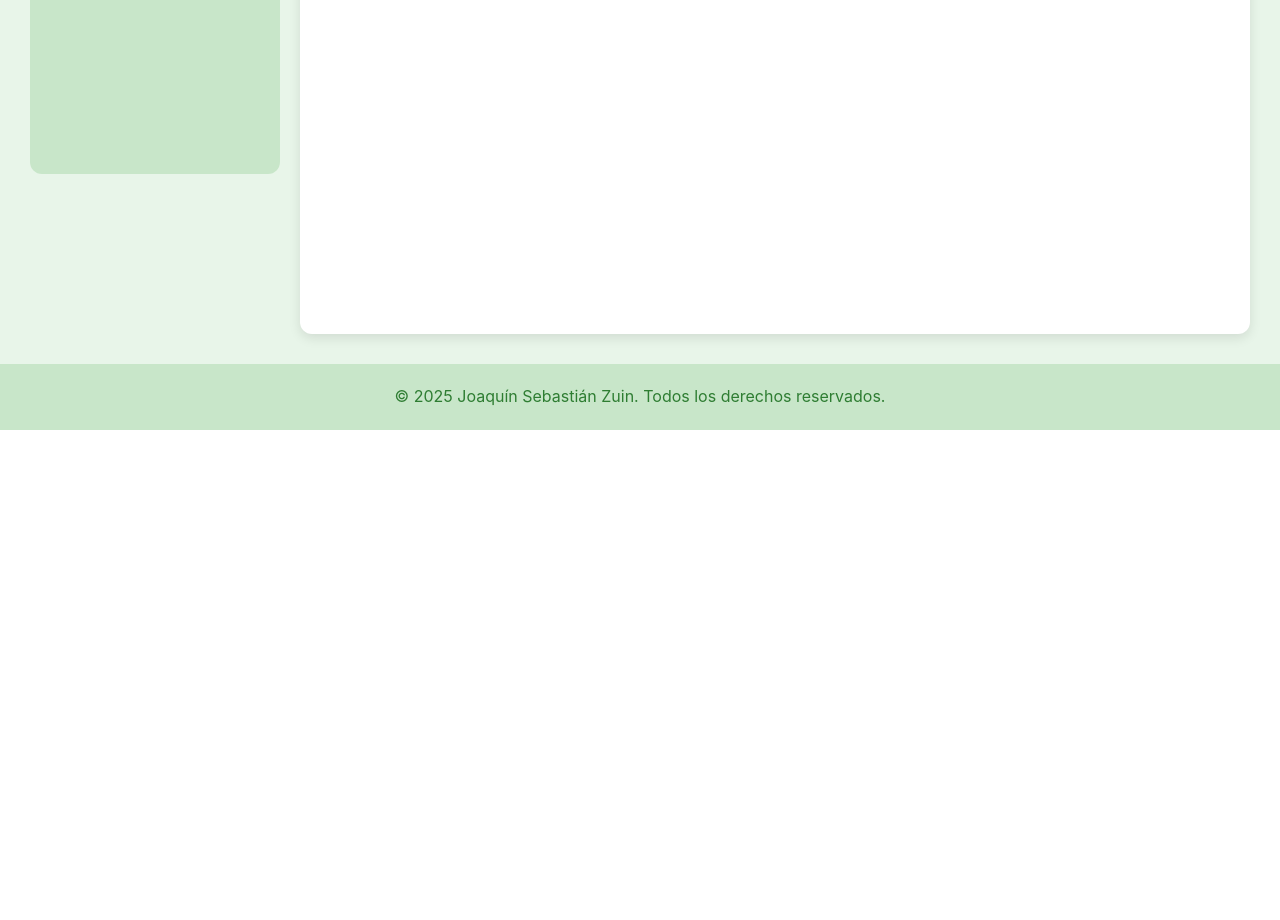
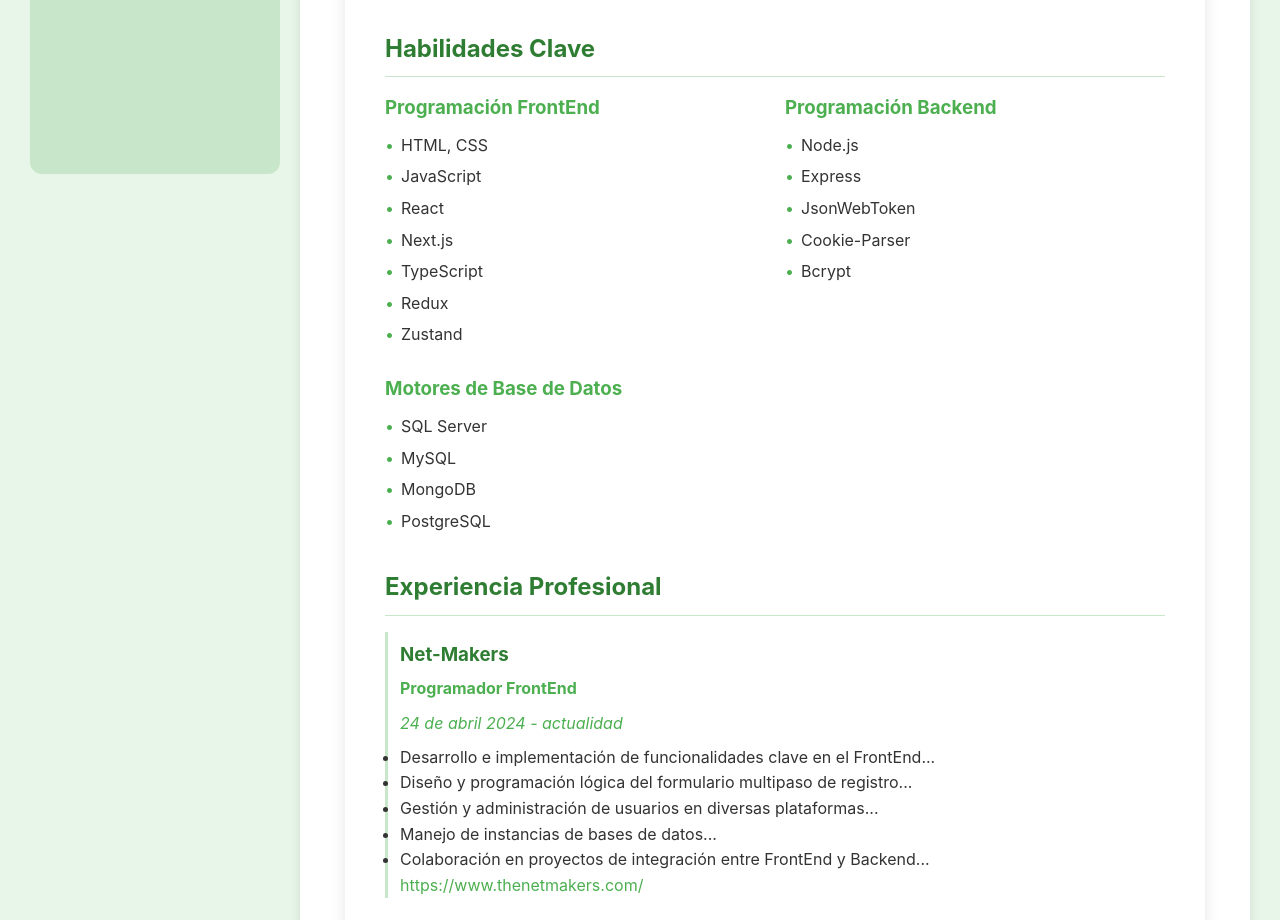
Before and after one commit to joakozuin/portfoliojoaquinzuin, a Next.js app: page /cv in a window 1280 px wide. Before the commit this address had no page. Shown: the part 606-1526 px from the top of the page. Before the commit the page ends 1036 px from the top, so only its background shows below. Built offline with nearby package versions, Linux system fonts and the light colour scheme.

Commit message:
[create]se creo el archivo CV.tsx con la funcion de decargar PDF

```diff
--- a/package.json
+++ b/package.json
@@ -11,6 +11,8 @@
   "dependencies": {
     "@emailjs/browser": "^4.4.1",
     "@next/third-parties": "^15.5.4",
+    "html2canvas": "^1.4.1",
+    "jspdf": "^3.0.3",
     "lite-youtube-embed": "^0.3.3",
     "next": "15.5.4",
     "react": "19.1.0",
--- /dev/null
+++ b/src/app/cv/page.tsx
@@ -0,0 +1,13 @@
+
+import CV from '@/components/CV/CV'
+import React from 'react'
+
+const page = () => {
+  return (
+    <div>
+    <CV/>
+    </div>
+  )
+}
+
+export default page
--- a/src/app/globals.css
+++ b/src/app/globals.css
@@ -956,3 +956,144 @@ body {
   background-color: #a5d6a7;
   cursor: not-allowed;
 }
+/* === CV / Curriculum === */
+.cv-section {
+  padding: 30px 20px;
+  max-width: 900px;
+  margin: 0 auto;
+}
+
+.cv-container {
+  background-color: var(--white);
+  padding: 40px;
+  border-radius: 12px;
+  box-shadow: 0 4px 15px var(--shadow);
+  line-height: 1.6;
+  color: #333;
+}
+
+.cv-header {
+  text-align: center;
+  margin-bottom: 30px;
+  padding-bottom: 20px;
+  border-bottom: 2px solid var(--green-light);
+}
+
+.cv-name {
+  font-size: 2.2rem;
+  color: var(--green-dark);
+  margin-bottom: 10px;
+}
+
+.cv-contact {
+  font-size: 1.1rem;
+  color: var(--text-primary);
+}
+
+.cv-section-title {
+  font-size: 1.5rem;
+  color: var(--green-dark);
+  margin: 28px 0 16px;
+  padding-bottom: 8px;
+  border-bottom: 1px solid var(--green-light);
+}
+
+.cv-section-block {
+  margin-bottom: 24px;
+}
+
+.skills-grid {
+  display: grid;
+  grid-template-columns: repeat(auto-fit, minmax(250px, 1fr));
+  gap: 20px;
+  margin-top: 12px;
+}
+
+.skills-grid h3 {
+  color: var(--green-main);
+  margin-bottom: 10px;
+}
+
+.skills-grid ul {
+  list-style-type: none;
+  padding-left: 0;
+}
+
+.skills-grid li {
+  padding-left: 16px;
+  position: relative;
+  margin-bottom: 6px;
+}
+
+.skills-grid li::before {
+  content: "•";
+  color: var(--green-main);
+  position: absolute;
+  left: 0;
+}
+
+.experience-item {
+  margin-bottom: 24px;
+  padding-left: 12px;
+  border-left: 3px solid var(--green-light);
+  padding-top: 8px;
+}
+
+.experience-item h3 {
+  color: var(--green-dark);
+  margin-bottom: 6px;
+}
+
+.experience-role {
+  font-weight: bold;
+  color: var(--green-main);
+  margin-bottom: 10px;
+}
+
+.experience-date {
+  font-style: italic;
+  color: var(--green-main);
+  display: block;
+  margin-bottom: 8px;
+}
+
+.experience-link {
+  color: var(--green-main);
+  text-decoration: none;
+}
+
+.cv-download {
+  text-align: center;
+  margin-top: 40px;
+}
+
+.btn-primary {
+  background-color: var(--green-main);
+  color: white;
+  border: none;
+  padding: 12px 28px;
+  border-radius: 8px;
+  font-size: 1.1rem;
+  font-weight: bold;
+  cursor: pointer;
+  transition: background-color 0.2s;
+}
+
+.btn-primary:hover {
+  background-color: var(--green-dark);
+}
+
+/* Responsivo */
+@media (max-width: 768px) {
+  .cv-container {
+    padding: 24px;
+  }
+
+  .cv-name {
+    font-size: 1.8rem;
+  }
+
+  .skills-grid {
+    grid-template-columns: 1fr;
+  }
+}
--- /dev/null
+++ b/src/components/CV/CV.tsx
@@ -0,0 +1,175 @@
+// src/components/CV.tsx
+'use client';
+
+import React, { useRef } from 'react';
+import html2canvas from 'html2canvas';
+import { jsPDF } from 'jspdf';
+
+const CV = () => {
+  const cvRef = useRef<HTMLDivElement>(null);
+
+  const handleDownloadPDF = () => {
+    if (!cvRef.current) return;
+
+    html2canvas(cvRef.current, { scale: 2 }).then((canvas) => {
+      const imgData = canvas.toDataURL('image/png');
+      const pdf = new jsPDF({
+        orientation: 'portrait',
+        unit: 'mm',
+        format: 'a4',
+      });
+
+      const pdfWidth = pdf.internal.pageSize.getWidth();
+      const pdfHeight = (canvas.height * pdfWidth) / canvas.width;
+
+      pdf.addImage(imgData, 'PNG', 0, 0, pdfWidth, pdfHeight);
+      pdf.save('JoaquinZuin_CV.pdf');
+    });
+  };
+
+  return (
+    <section className="cv-section">
+      <div className="cv-container" ref={cvRef}>
+        {/* Encabezado */}
+        <header className="cv-header">
+          <h1 className="cv-name">Joaquín Sebastián Zuin</h1>
+          <p className="cv-contact">
+            📱 +54 261 6486504 | 📧 joaquinzuin16@gmail.com<br />
+            📍 Mendoza, Maipú, Argentina
+          </p>
+        </header>
+
+        {/* Perfil profesional */}
+        <section className="cv-section-block">
+          <h2 className="cv-section-title">Perfil Profesional</h2>
+          <p>
+            Técnico Superior en Análisis y Programación de Sistemas con experiencia práctica en el desarrollo de soluciones para entornos eCommerce, gestión de infraestructura en la nube, análisis de datos y automatización de procesos. Cuento con conocimientos intermedios en SQL, Node.js, MongoDB, React, Next.js y TypeScript, así como conocimientos básicos en Java, C#, PHP y Python. He desarrollado scripts personalizados en JavaScript para la automatización de tareas repetitivas, mejorando la eficiencia operativa. Además, tengo experiencia en el análisis de datos y manejo de bases de datos relacionales y no relacionales. Nivel de inglés intermedio.
+          </p>
+        </section>
+
+        {/* Habilidades */}
+        <section className="cv-section-block">
+          <h2 className="cv-section-title">Habilidades Clave</h2>
+          <div className="skills-grid">
+            <div>
+              <h3>Programación FrontEnd</h3>
+              <ul>
+                <li>HTML, CSS</li>
+                <li>JavaScript</li>
+                <li>React</li>
+                <li>Next.js</li>
+                <li>TypeScript</li>
+                <li>Redux</li>
+                <li>Zustand</li>
+              </ul>
+            </div>
+            <div>
+              <h3>Programación Backend</h3>
+              <ul>
+                <li>Node.js</li>
+                <li>Express</li>
+                <li>JsonWebToken</li>
+                <li>Cookie-Parser</li>
+                <li>Bcrypt</li>
+              </ul>
+            </div>
+            <div>
+              <h3>Motores de Base de Datos</h3>
+              <ul>
+                <li>SQL Server</li>
+                <li>MySQL</li>
+                <li>MongoDB</li>
+                <li>PostgreSQL</li>
+              </ul>
+            </div>
+          </div>
+        </section>
+
+        {/* Experiencia profesional */}
+        <section className="cv-section-block">
+          <h2 className="cv-section-title">Experiencia Profesional</h2>
+
+          <div className="experience-item">
+            <h3>Net-Makers</h3>
+            <p className="experience-role">Programador FrontEnd</p>
+            <span className="experience-date">24 de abril 2024 - actualidad</span>
+            <ul>
+              <li>Desarrollo e implementación de funcionalidades clave en el FrontEnd...</li>
+              <li>Diseño y programación lógica del formulario multipaso de registro...</li>
+              <li>Gestión y administración de usuarios en diversas plataformas...</li>
+              <li>Manejo de instancias de bases de datos...</li>
+              <li>Colaboración en proyectos de integración entre FrontEnd y Backend...</li>
+            </ul>
+            <p className="experience-link">https://www.thenetmakers.com/</p>
+          </div>
+
+          <div className="experience-item">
+            <h3>Business & Development</h3>
+            <p className="experience-role">Desarrollador Full Stack</p>
+            <span className="experience-date">1 de septiembre 2024 – 1 marzo 2025</span>
+            <ul>
+              <li>Implementé el módulo de administración de productos para una plataforma eCommerce...</li>
+              <li>Desarrollé un formulario funcional para la carga y edición de imágenes...</li>
+              <li>Automatización de tareas repetitivas...</li>
+              <li>Trabajo directo con bases de datos relacionales...</li>
+              <li>Colaboración en el desarrollo de APIs REST...</li>
+            </ul>
+          </div>
+
+          <div className="experience-item">
+            <h3>Red de Salud Tecnología</h3>
+            <p className="experience-role">Desarrollador FrontEnd y Analista de Sistemas</p>
+            <span className="experience-date">11 de junio 2025 - actualidad</span>
+            <ul>
+              <li>Diseño y desarrollo de diagramas UML...</li>
+              <li>Implementación de módulos clave en el FrontEnd...</li>
+              <li>Desarrollo del módulo de gestión de productos...</li>
+              <li>Creación de formularios funcionales para carga de imágenes...</li>
+              <li>Automatización de tareas repetitivas...</li>
+            </ul>
+          </div>
+        </section>
+
+        {/* Educación */}
+        <section className="cv-section-block">
+          <h2 className="cv-section-title">Educación</h2>
+          <ul>
+            <li>
+              <strong>Bachiller con Orientación en Educación Física y Ciencias Naturales</strong><br />
+              Fundación Antonio Tomba — 2012 a 2016
+            </li>
+            <li>
+              <strong>Técnico Superior en Análisis y Programación de Sistemas</strong><br />
+              IES9-023 Maipú, Mendoza — 2018 a 2023
+            </li>
+            <li>
+              <strong>Inglés Nivel A1</strong><br />
+              Instituto YES
+            </li>
+          </ul>
+        </section>
+
+        {/* Cursos */}
+        <section className="cv-section-block">
+          <h2 className="cv-section-title">Cursos de Especialización</h2>
+          <ul>
+            <li>Desarrollo Web — Coderhouse (2021)</li>
+            <li>JavaScript — Coderhouse (2021)</li>
+            <li>React JS — Coderhouse (2022)</li>
+            <li>Desarrollo Full Stack — Coderhouse (2022)</li>
+            <li>Programación Backend — Coderhouse (2022)</li>
+          </ul>
+        </section>
+      </div>
+
+      {/* Botón de descarga */}
+      <div className="cv-download">
+        <button onClick={handleDownloadPDF} className="btn-primary">
+          📄 Descargar CV en PDF
+        </button>
+      </div>
+    </section>
+  );
+};
+
+export default CV;
```
Also changed, not shown: 1 other file (tests, documents, lock files or other folders).
